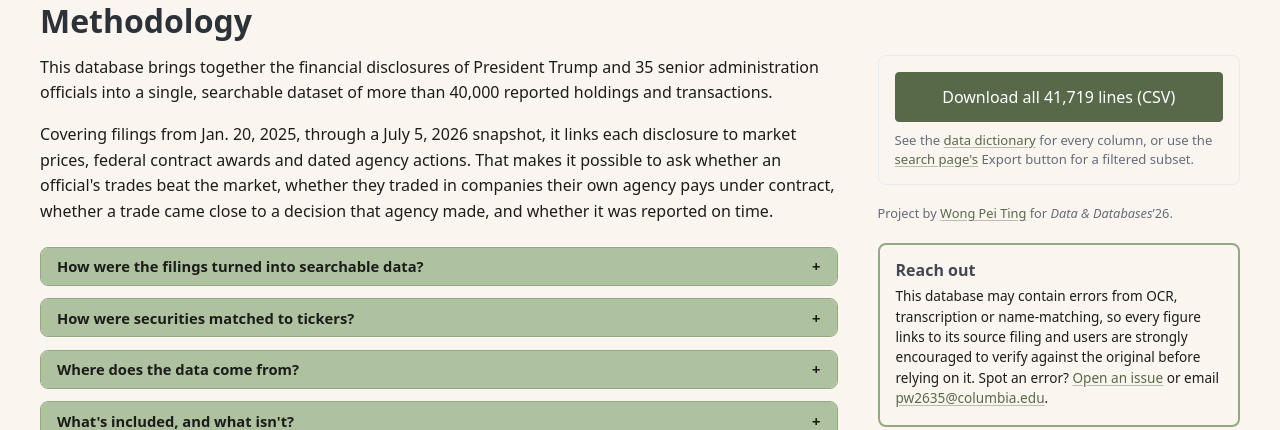
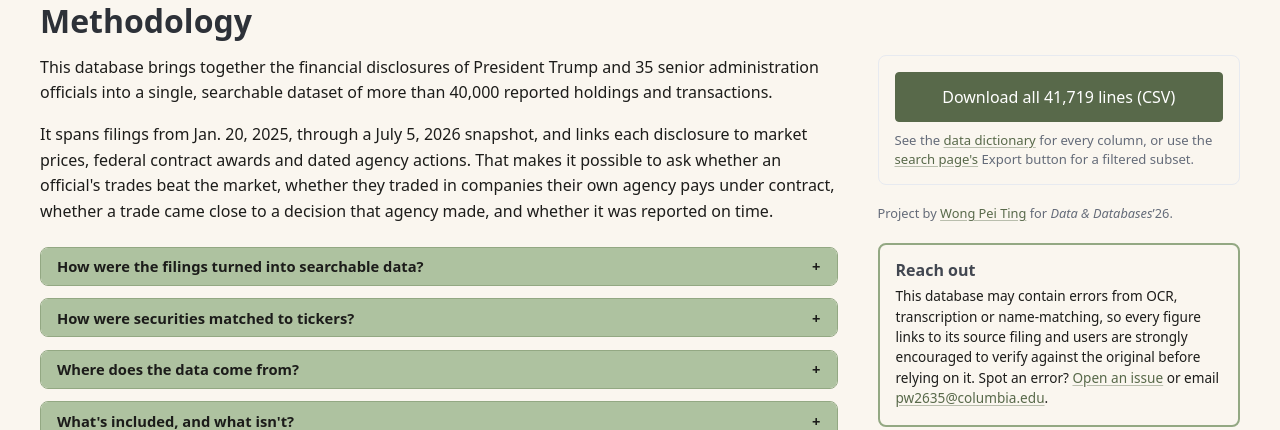
Before and after one commit to wongpeiting/who-trades-what, a Flask app: page /methodology in a window 1280 px wide. Shown: the part 111-541 px from the top of the page. Run offline with Flask 3, Linux system fonts and the light colour scheme; some libraries are stand-ins or nearby versions.

Commit message:
Methodology standfirst: active voice

```diff
--- a/templates/methodology.html
+++ b/templates/methodology.html
@@ -27,7 +27,7 @@
   officials into a single, searchable dataset of more than 40,000 reported holdings and transactions.
 </p>
 <p style="font-size:1rem; line-height:1.6; margin:0 0 1.4rem;">
-  Covering filings from Jan. 20, 2025, through a July 5, 2026 snapshot, it links each disclosure to market
+  It spans filings from Jan. 20, 2025, through a July 5, 2026 snapshot, and links each disclosure to market
   prices, federal contract awards and dated agency actions. That makes it possible to ask whether an
   official's trades beat the market, whether they traded in companies their own agency pays under contract,
   whether a trade came close to a decision that agency made, and whether it was reported on time.
```
